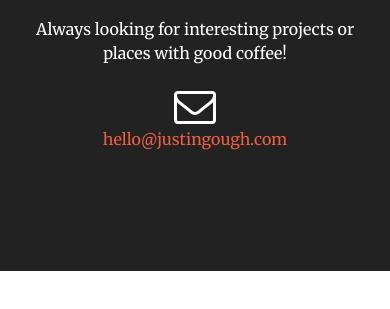
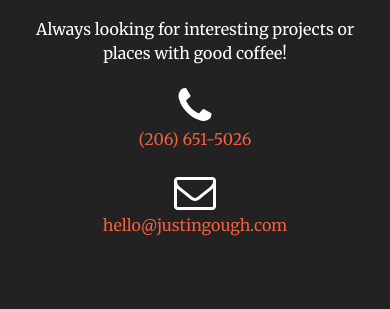
Before and after one commit to goughjustin/goughjustin.github.io, a plain HTML site: page index.html in a window 390 px wide. Shown: the part 635-944 px from the top of the page. Before the commit the page ends 906 px from the top, so only its background shows below. Drawn offline with nearby package versions, Linux system fonts and the light colour scheme.

Commit message:
Added Phone & fixed footer

```diff
--- a/index.html
+++ b/index.html
@@ -270,10 +270,10 @@
                     <hr class="primary">
                     <p>Always looking for interesting projects or places with good coffee!</p>
                 </div>
-<!--                 <div class="col-lg-4 col-lg-offset-2 text-center">
+                 <div class="col-lg-4 col-lg-offset-2 text-center">
                     <i class="fa fa-phone fa-3x wow bounceIn"></i>
-                    <p>206-612-7026</p>
-                </div> -->
+                    <p><a href="tel:+1-206-651-5026">(206) 651-5026</a></p>
+                </div>
                 <div class="col-lg-4 text-center">
                     <i class="fa fa-envelope-o fa-3x wow bounceIn" data-wow-delay=".1s"></i>
                     <p><a href="mailto:hello@justingough.com">hello@justingough.com</a></p>
```
